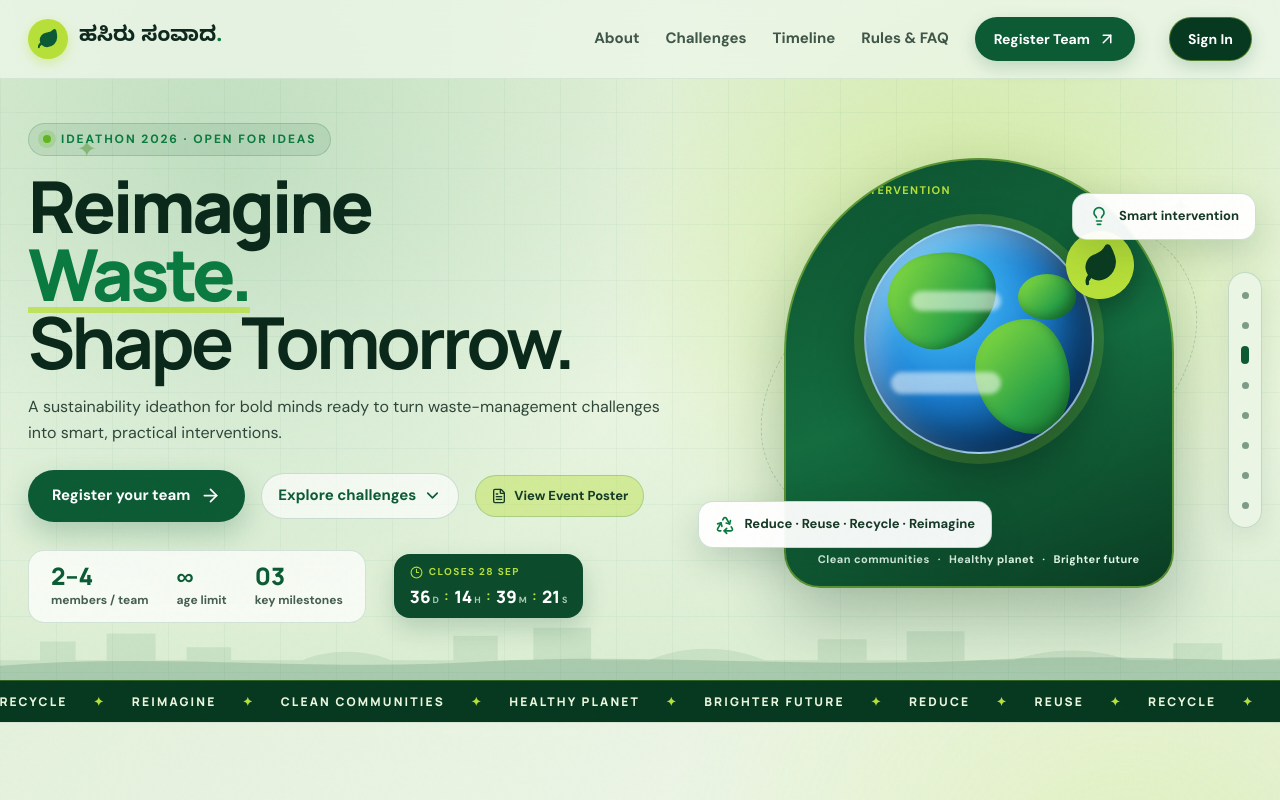
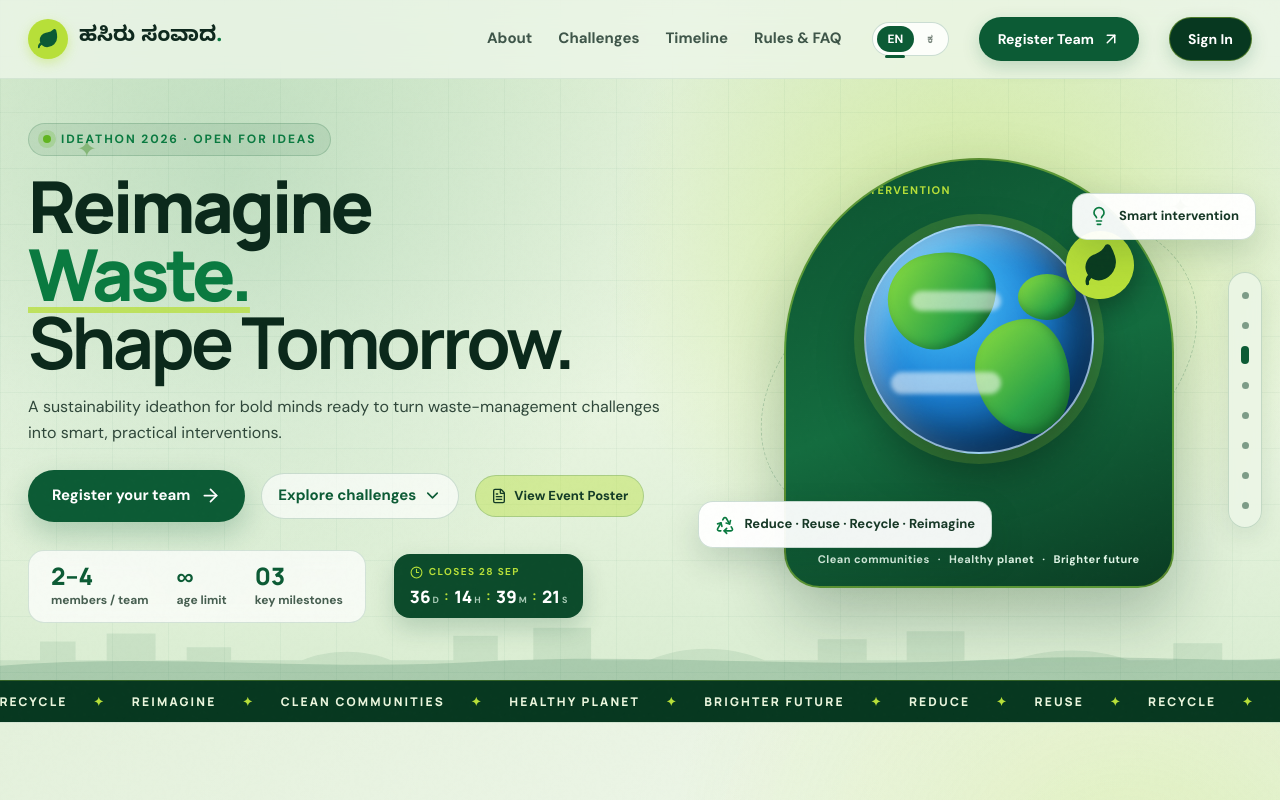
Before and after one commit to LikhithRao15/Idiathon_2026-27, a Next.js app in the folder frontend/: page / in a window 1280 px wide. Shown: the top 800 px of the page. Built offline with nearby package versions, Linux system fonts and the light colour scheme.

Commit message:
feat: add bilingual English/Kannada language switch in navbar synced across landing page, navbar, and footer

```diff
--- a/frontend/src/app/page.js
+++ b/frontend/src/app/page.js
@@ -497,8 +497,7 @@ const Brand = () => (
 );
 
 function App() {
-  const { user, logout, registerParticipant, showToast } = useAuth();
-  const [lang, setLang] = useState('en');
+  const { user, logout, registerParticipant, showToast, lang, setLang } = useAuth();
   const [menu, setMenu] = useState(false);
   const [active, setActive] = useState(0);
   const [activeSubtopic, setActiveSubtopic] = useState(0);
--- a/frontend/src/components/Footer.js
+++ b/frontend/src/components/Footer.js
@@ -3,11 +3,64 @@
 import React from 'react';
 import Link from 'next/link';
 import { usePathname, useRouter } from 'next/navigation';
+import { useAuth } from '../context/AuthContext';
 import { Leaf, Phone, Mail, HelpCircle, ShieldCheck } from 'lucide-react';
 
+const footerTranslations = {
+  en: {
+    tagline: 'A state-level sustainability & waste management ideathon turning bold ideas into scalable, real-world circular solutions.',
+    badge: 'National Green Innovation Initiative · 2026–27',
+    helpTitle: 'Helpdesk & Helplines',
+    helpSub: 'For registration, rules, or submission support:',
+    h1Title: 'Helpdesk 1 · General & Registration',
+    h2Title: 'Helpdesk 2 · Technical & Pitch Support',
+    h3Title: 'Helpdesk 3 · Mentorship & Rounds Desk',
+    emailTitle: 'Official Inquiries & Help Email',
+    quickLinks: 'Quick Links',
+    portals: 'Portals',
+    about: '01. About & The Why',
+    challenges: '02. Challenge Streams',
+    timeline: '03. Milestone Timeline',
+    faq: '04. Rubric & FAQs',
+    register: '05. Register Team',
+    leaderSignIn: 'Team Leader Sign In',
+    participantWorkspace: 'Participant Workspace',
+    judgeEval: 'Panelist Evaluation',
+    adminConsole: 'Admin Console',
+    copyright: '© 2026 ಹಸಿರು ಸಂವಾದ · Reimagine Waste Management Ideathon. All rights reserved.',
+    slogan: 'CLEAN COMMUNITIES · HEALTHY PLANET · BRIGHTER FUTURE',
+  },
+  kn: {
+    tagline: 'ಧೈರ್ಯಶಾಲಿ ಆಲೋಚನೆಗಳನ್ನು ಪ್ರಾಯೋಗಿಕ, ಸುಸ್ಥಿರ ತ್ಯಾಜ್ಯ ನಿರ್ವಹಣಾ ಪರಿಹಾರಗಳನ್ನಾಗಿ ಪರಿವರ್ತಿಸುವ ರಾಜ್ಯ ಮಟ್ಟದ ಐಡಿಯಾಥಾನ್.',
+    badge: 'ರಾಷ್ಟ್ರೀಯ ಹಸಿರು ನಾವೀನ್ಯತಾ ಉಪಕ್ರಮ · ೨೦೨೬–೨೭',
+    helpTitle: 'ಸಹಾಯವಾಣಿ ಮತ್ತು ಮಾಹಿತಿ',
+    helpSub: 'ನೋಂದಣಿ, ನಿಯಮಗಳು ಅಥವಾ ಆಲೋಚನೆ ಸಲ್ಲಿಕೆ ಸಹಾಯಕ್ಕಾಗಿ:',
+    h1Title: 'ಸಹಾಯವಾಣಿ ೧ · ಸಾಮಾನ್ಯ & ನೋಂದಣಿ ಮಾಹಿತಿ',
+    h2Title: 'ಸಹಾಯವಾಣಿ ೨ · ತಾಂತ್ರಿಕ & ಸಲ್ಲಿಕೆ ಸಹಾಯ',
+    h3Title: 'ಸಹಾಯವಾಣಿ ೩ · ಮಾರ್ಗದರ್ಶನ & ಹಂತಗಳ ಡೆಸ್ಕ್',
+    emailTitle: 'ಅಧಿಕೃತ ವಿಚಾರಣೆ & ಸಹಾಯ ಇಮೇಲ್',
+    quickLinks: 'ಮುಖ್ಯ ಲಿಂಕ್‌ಗಳು',
+    portals: 'ಪೋರ್ಟಲ್‌ಗಳು',
+    about: '೦೧. ವಿವರಣೆ & ಉದ್ದೇಶ',
+    challenges: '೦೨. ಸವಾಲುಗಳ ಕ್ಷೇತ್ರ',
+    timeline: '೦೩. ಪ್ರಮುಖ ದಿನಾಂಕಗಳು',
+    faq: '೦೪. ನಿಯಮಾವಳಿ & ಪ್ರಶ್ನೋತ್ತರ',
+    register: '೦೫. ತಂಡ ನೋಂದಣಿ',
+    leaderSignIn: 'ತಂಡದ ಮುಖ್ಯಸ್ಥರ ಪ್ರವೇಶ',
+    participantWorkspace: 'ಸ್ಪರ್ಧಾರ್ಥಿಗಳ ವೇದಿಕೆ',
+    judgeEval: 'ತೀರ್ಪುಗಾರರ ಮೌಲ್ಯಮಾಪನ',
+    adminConsole: 'ಆಡಳಿತ ಮಂಡಳಿ ಕನ್ಸೋಲ್',
+    copyright: '© ೨೦೨೬ ಹಸಿರು ಸಂವಾದ · Reimagine Waste Management Ideathon. ಸರ್ವ ಹಕ್ಕುಗಳನ್ನು ಕಾಯ್ದಿರಿಸಲಾಗಿದೆ.',
+    slogan: 'ಸ್ವಚ್ಛ ಸಮುದಾಯ · ಆರೋಗ್ಯಕರ ಭೂಮಿ · ಉಜ್ವಲ ಭವಿಷ್ಯ',
+  },
+};
+
 export default function Footer() {
+  const { lang = 'en' } = useAuth();
   const pathname = usePathname();
   const router = useRouter();
+
+  const t = footerTranslations[lang] || footerTranslations.en;
 
   const handleNavClick = (sectionId) => {
     if (pathname === '/') {
@@ -33,20 +86,18 @@ export default function Footer() {
               ಹಸಿರು ಸಂವಾದ<span className="brand-dot">.</span>
             </span>
           </Link>
-          <p className="footer-tagline">
-            A state-level sustainability & waste management ideathon turning bold ideas into scalable, real-world circular solutions.
-          </p>
+          <p className="footer-tagline">{t.tagline}</p>
           <div className="footer-meta-pill">
-            <ShieldCheck size={16} /> National Green Innovation Initiative · 2026–27
+            <ShieldCheck size={16} /> {t.badge}
           </div>
         </div>
 
         {/* 3 SAMPLE HELPLINES / CONTACT NUMBERS */}
         <div className="footer-col helpline-col">
           <h4 className="footer-heading">
-            <HelpCircle size={16} /> Helpdesk & Helplines
+            <HelpCircle size={16} /> {t.helpTitle}
           </h4>
-          <p className="helpline-subtext">For registration, rules, or submission support:</p>
+          <p className="helpline-subtext">{t.helpSub}</p>
 
           <div className="helpline-list">
             <a href="tel:+919880012345" className="helpline-card">
@@ -54,7 +105,7 @@ export default function Footer() {
                 <Phone size={15} />
               </div>
               <div className="helpline-info">
-                <span className="helpline-title">Helpdesk 1 · General & Registration</span>
+                <span className="helpline-title">{t.h1Title}</span>
                 <span className="helpline-num">+91 98800 12345</span>
               </div>
             </a>
@@ -64,7 +115,7 @@ export default function Footer() {
                 <Phone size={15} />
               </div>
               <div className="helpline-info">
-                <span className="helpline-title">Helpdesk 2 · Technical & Pitch Support</span>
+                <span className="helpline-title">{t.h2Title}</span>
                 <span className="helpline-num">+91 98800 23456</span>
               </div>
             </a>
@@ -74,7 +125,7 @@ export default function Footer() {
                 <Phone size={15} />
               </div>
               <div className="helpline-info">
-                <span className="helpline-title">Helpdesk 3 · Mentorship & Rounds Desk</span>
+                <span className="helpline-title">{t.h3Title}</span>
                 <span className="helpline-num">+91 98800 34567</span>
               </div>
             </a>
@@ -84,7 +135,7 @@ export default function Footer() {
                 <Mail size={15} />
               </div>
               <div className="helpline-info">
-                <span className="helpline-title">Official Inquiries & Help Email</span>
+                <span className="helpline-title">{t.emailTitle}</span>
                 <span className="helpline-num">hasirusamvada@reimagine.org</span>
               </div>
             </a>
@@ -93,48 +144,50 @@ export default function Footer() {
 
         {/* QUICK NAVIGATION */}
         <div className="footer-col links-col">
-          <h4 className="footer-heading">Quick Links</h4>
+          <h4 className="footer-heading">{t.quickLinks}</h4>
           <ul className="footer-nav-list">
             <li>
               <button type="button" onClick={() => handleNavClick('about')}>
-                01. About & The Why
+                {t.about}
               </button>
             </li>
             <li>
               <button type="button" onClick={() => handleNavClick('challenges')}>
-                02. Challenge Streams
+                {t.challenges}
               </button>
             </li>
             <li>
               <button type="button" onClick={() => handleNavClick('timeline')}>
-                03. Milestone Timeline
+                {t.timeline}
               </button>
             </li>
             <li>
               <button type="button" onClick={() => handleNavClick('faq')}>
-                04. Rubric & FAQs
+                {t.faq}
               </button>
             </li>
             <li>
               <button type="button" onClick={() => handleNavClick('register')}>
-                05. Register Team
+                {t.register}
               </button>
             </li>
           </ul>
 
-          <h4 className="footer-heading" style={{ marginTop: '20px' }}>Portals</h4>
+          <h4 className="footer-heading" style={{ marginTop: '20px' }}>
+            {t.portals}
+          </h4>
           <ul className="footer-nav-list">
             <li>
-              <Link href="/login">Team Leader Sign In</Link>
+              <Link href="/login">{t.leaderSignIn}</Link>
             </li>
             <li>
-              <Link href="/participant">Participant Workspace</Link>
+              <Link href="/participant">{t.participantWorkspace}</Link>
             </li>
             <li>
-              <Link href="/panelist">Panelist Evaluation</Link>
+              <Link href="/panelist">{t.judgeEval}</Link>
             </li>
             <li>
-              <Link href="/admin">Admin Console</Link>
+              <Link href="/admin">{t.adminConsole}</Link>
             </li>
           </ul>
         </div>
@@ -143,8 +196,8 @@ export default function Footer() {
       {/* FOOTER BOTTOM BAR */}
       <div className="footer-bottom-bar">
         <div className="container footer-bottom-flex">
-          <span>© 2026 ಹಸಿರು ಸಂವಾದ · Reimagine Waste Management Ideathon. All rights reserved.</span>
-          <span className="slogan-badge">CLEAN COMMUNITIES · HEALTHY PLANET · BRIGHTER FUTURE</span>
+          <span>{t.copyright}</span>
+          <span className="slogan-badge">{t.slogan}</span>
         </div>
       </div>
     </footer>
--- a/frontend/src/components/Navbar.js
+++ b/frontend/src/components/Navbar.js
@@ -6,12 +6,41 @@ import { usePathname, useRouter } from 'next/navigation';
 import { useAuth } from '../context/AuthContext';
 import { Leaf, Menu, X, ArrowUpRight } from 'lucide-react';
 
+const navTranslations = {
+  en: {
+    about: 'About',
+    challenges: 'Challenges',
+    timeline: 'Timeline',
+    faq: 'Rules & FAQ',
+    pitch: '🌱 My Pitch Workspace',
+    judge: '⚖️ Judge Portal',
+    admin: '👑 Admin Console',
+    register: 'Register Team',
+    signIn: 'Sign In',
+    signOut: 'Sign Out',
+  },
+  kn: {
+    about: 'ವಿವರಣೆ',
+    challenges: 'ಸವಾಲುಗಳು',
+    timeline: 'ಕಾಲಪಟ್ಟಿ',
+    faq: 'ನಿಯಮಗಳು',
+    pitch: '🌱 ಆಲೋಚನಾ ವೇದಿಕೆ',
+    judge: '⚖️ ಮೌಲ್ಯಮಾಪನ',
+    admin: '👑 ಆಡಳಿತ ಮಂಡಳಿ',
+    register: 'ತಂಡ ನೋಂದಣಿ',
+    signIn: 'ಪ್ರವೇಶಿಸಿ',
+    signOut: 'ನಿರ್ಗಮಿಸಿ',
+  },
+};
+
 export default function Navbar() {
-  const { user, logout } = useAuth();
+  const { user, logout, lang = 'en', setLang } = useAuth();
   const pathname = usePathname();
   const router = useRouter();
   const [menuOpen, setMenuOpen] = useState(false);
   const [isScrolled, setIsScrolled] = useState(false);
+
+  const t = navTranslations[lang] || navTranslations.en;
 
   useEffect(() => {
     const handleScroll = () => {
@@ -53,29 +82,55 @@ export default function Navbar() {
             className="nav-link-btn"
             onClick={() => handleNavClick('about')}
           >
-            About
+            {t.about}
           </button>
           <button
             type="button"
             className="nav-link-btn"
             onClick={() => handleNavClick('challenges')}
           >
-            Challenges
+            {t.challenges}
           </button>
           <button
             type="button"
             className="nav-link-btn"
             onClick={() => handleNavClick('timeline')}
           >
-            Timeline
+            {t.timeline}
           </button>
           <button
             type="button"
             className="nav-link-btn"
             onClick={() => handleNavClick('faq')}
           >
-            Rules & FAQ
+            {t.faq}
           </button>
+
+          {/* KANNADA / ENGLISH LANGUAGE SWITCH */}
+          <div className="language-switch" style={{ margin: '0 4px' }}>
+            <button
+              type="button"
+              className={lang === 'en' ? 'active' : ''}
+              onClick={() => {
+                if (setLang) setLang('en');
+                setMenuOpen(false);
+              }}
+              title="Switch to English"
+            >
+              EN
+            </button>
+            <button
+              type="button"
+              className={lang === 'kn' ? 'active' : ''}
+              onClick={() => {
+                if (setLang) setLang('kn');
+                setMenuOpen(false);
+              }}
+              title="ಕನ್ನಡಕ್ಕೆ ಬದಲಾಯಿಸಿ"
+            >
+              ಕ
+            </button>
+          </div>
 
           {/* USER ACTIONS & ROLE PORTALS */}
           {user ? (
@@ -87,7 +142,7 @@ export default function Navbar() {
                   onClick={() => handleNavClick('pitch')}
                   style={{ background: 'var(--green2)', color: '#ffffff' }}
                 >
-                  🌱 My Pitch Workspace
+                  {t.pitch}
                 </button>
               )}
               {user.role === 'panelist' && (
@@ -97,7 +152,7 @@ export default function Navbar() {
                   onClick={() => setMenuOpen(false)}
                   style={{ background: 'var(--ocean)', color: '#ffffff' }}
                 >
-                  ⚖️ Judge Portal
+                  {t.judge}
                 </Link>
               )}
               {user.role === 'admin' && (
@@ -107,7 +162,7 @@ export default function Navbar() {
                   onClick={() => setMenuOpen(false)}
                   style={{ background: '#7e3f12', color: '#ffffff' }}
                 >
-                  👑 Admin Console
+                  {t.admin}
                 </Link>
               )}
 
@@ -122,7 +177,7 @@ export default function Navbar() {
                   marginLeft: '4px',
                 }}
               >
-                Sign Out ({user.name ? user.name.split(' ')[0] : 'User'})
+                {t.signOut} ({user.name ? user.name.split(' ')[0] : 'User'})
               </button>
             </>
           ) : (
@@ -132,7 +187,7 @@ export default function Navbar() {
                 className="nav-cta"
                 onClick={() => handleNavClick('register')}
               >
-                Register Team <ArrowUpRight size={18} />
+                {t.register} <ArrowUpRight size={18} />
               </button>
               <Link
                 href="/login"
@@ -141,11 +196,11 @@ export default function Navbar() {
                 style={{
                   background: 'var(--green-deep)',
                   color: '#ffffff',
-                  marginLeft: '8px',
+                  marginLeft: '4px',
                   border: '1px solid rgba(183, 223, 57, 0.4)',
                 }}
               >
-                Sign In
+                {t.signIn}
               </Link>
             </>
           )}
--- a/frontend/src/context/AuthContext.js
+++ b/frontend/src/context/AuthContext.js
@@ -11,12 +11,18 @@ export function AuthProvider({ children }) {
   const [user, setUser] = useState(null);
   const [loading, setLoading] = useState(true);
   const [toasts, setToasts] = useState([]);
+  const [lang, setLangState] = useState('en');
   const router = useRouter();
 
-  // Load session on initial mount
+  // Load session & language on initial mount
   useEffect(() => {
     const savedToken = localStorage.getItem('ideathon_token');
     const savedUser = localStorage.getItem('ideathon_user');
+    const savedLang = localStorage.getItem('ideathon_lang');
+
+    if (savedLang) {
+      setLangState(savedLang);
+    }
 
     if (savedToken) {
       setToken(savedToken);
@@ -33,6 +39,11 @@ export function AuthProvider({ children }) {
       setLoading(false);
     }
   }, []);
+
+  const setLang = (newLang) => {
+    setLangState(newLang);
+    localStorage.setItem('ideathon_lang', newLang);
+  };
 
   const showToast = (message, isError = false) => {
     const id = Date.now() + Math.random();
@@ -131,6 +142,8 @@ export function AuthProvider({ children }) {
         registerParticipant,
         logout,
         showToast,
+        lang,
+        setLang,
       }}
     >
       {children}
```
